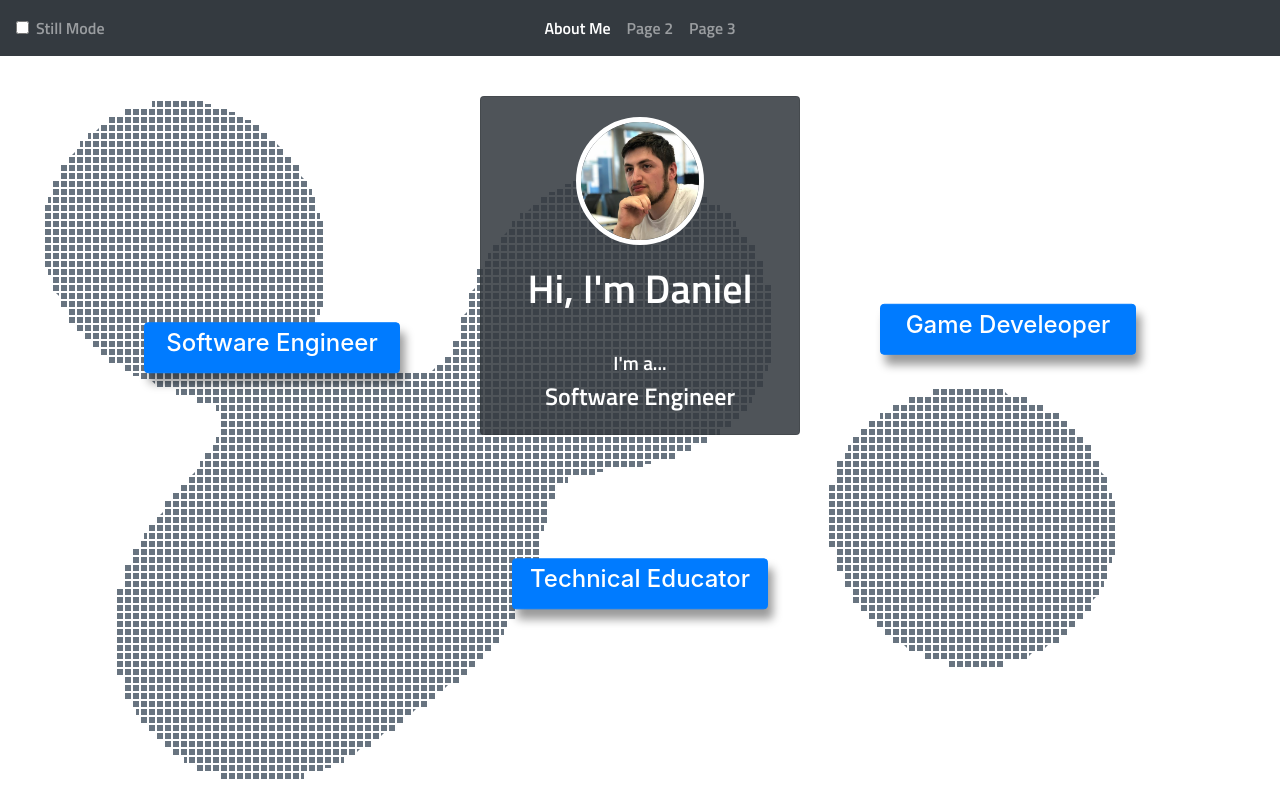
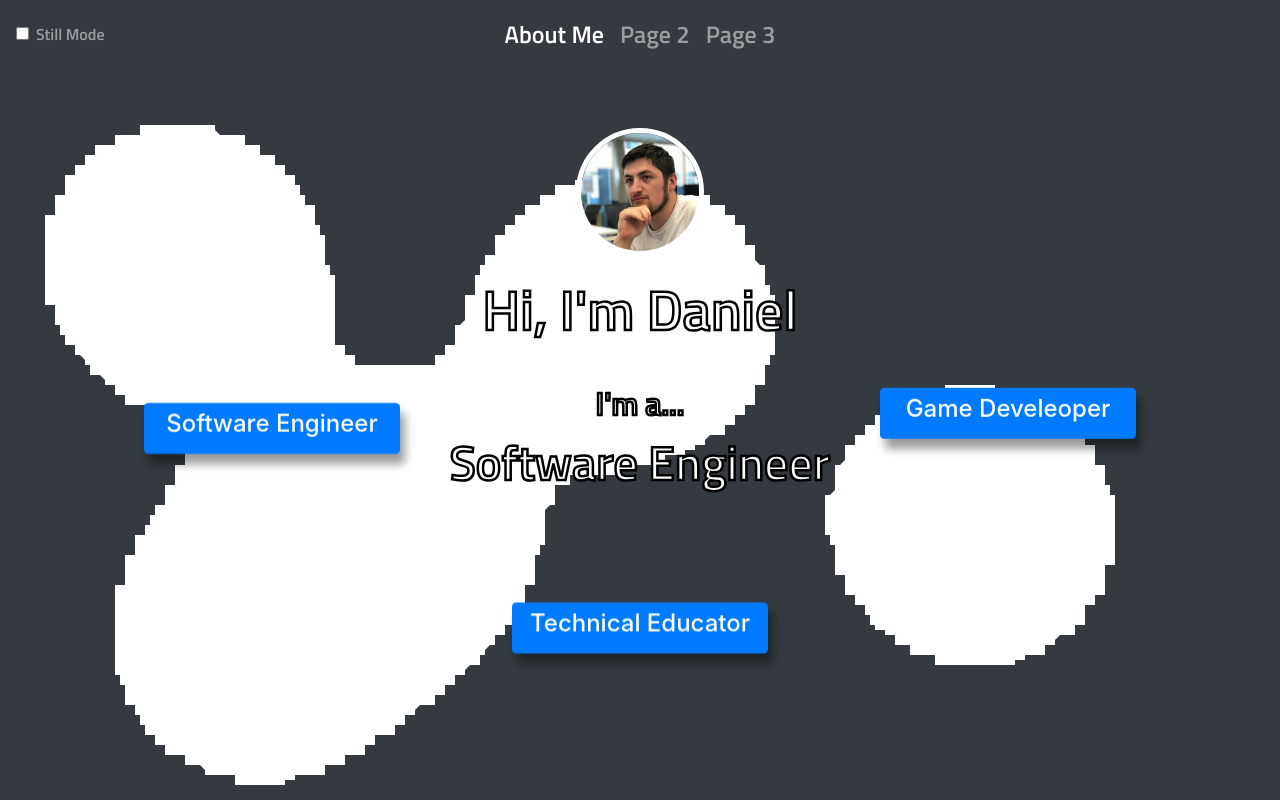
Before and after one commit to DanielCordell/Portfolio, a React (Create React App) app: page / in a window 1280 px wide. Built offline with nearby package versions, Linux system fonts and the light colour scheme.

Commit message:
Think I'm happy with something

```diff
--- a/src/components/App.js
+++ b/src/components/App.js
@@ -27,7 +27,7 @@ function App() {
   const [stillMode, setStillMode] = useState(false);
 
   return (
-    <Router>
+    <Router  style={{overflow: "overlay"}} >
       <div>
         <Background colourSchemes={colourSchemes} colourSchemeIndex={colourSchemeIndex} stillMode={stillMode}/>
         <NavBar pages={pages} setStillMode={setStillMode}/>
--- a/src/components/Background.js
+++ b/src/components/Background.js
@@ -11,7 +11,7 @@ class Background extends React.Component {
 
   INTERVAL_MILLIS = 15;
 
-  MULTIPLIER = 2
+  MULTIPLIER = 2;
 
   colourScheme = null;
 
@@ -60,7 +60,8 @@ class Background extends React.Component {
     if (!this.canvasRef.current) return;
     const ctx = this.canvasRef.current.getContext('2d');
     ctx.clearRect(0, 0, this.state.width * this.MULTIPLIER, this.state.height * this.MULTIPLIER);
-
+    ctx.fillStyle = "#343a40";
+    ctx.fillRect(0, 0, this.state.width * this.MULTIPLIER, this.state.height * this.MULTIPLIER);
     // Update circles
     if (!this.props.stillMode) this.circles.forEach(circle => {
       // Move Circle
@@ -80,15 +81,15 @@ class Background extends React.Component {
         circle.y = this.state.height - circle.radius;
         circle.velY *= -1;
       }
-      else if (circle.y < circle.radius + 56) {
-        circle.y = circle.radius + 56;
+      else if (circle.y < circle.radius + 68) {
+        circle.y = circle.radius + 68;
         circle.velY *= -1;
       }
     });
 
     // Draw points
-    for (let x = 0; x <= this.state.width; x += 8) {
-      for (let y = 0; y <= this.state.height; y += 8) {
+    for (let x = 0; x <= this.state.width; x += 10) {
+      for (let y = 0; y <= this.state.height; y += 10) {
         const metaballData = this.getMetaballData(x, y);
         const marchingBinary = this.calculateMarching(x, y);
 
@@ -121,7 +122,7 @@ class Background extends React.Component {
       return abcd.map(it => Math.round(Math.sqrt(it)));
       */
 
-    return [104,116,128];
+    return [255,255,255];
   }
 
   getMetaballData = (x, y) => {
@@ -139,21 +140,21 @@ class Background extends React.Component {
   drawCell = (ctx, x, y, metaballData, marchingBinary) => {
     let coords = []
     switch (marchingBinary) {
-      case 1: coords = [{x: x-3, y}, {x, y: y+3}, {x: x-3, y: y+3}]; break;
-      case 2: coords = [{x: x+3, y}, {x, y: y+3}, {x: x+3, y: y+3}]; break;
-      case 3: coords = [{x: x-3, y}, {x: x+3, y}, {x: x+3, y: y+3}, {x: x-3, y: y+3}]; break;
-      case 4: coords = [{x: x+3, y}, {x, y: y-3}, {x: x+3, y: y-3}]; break;
-      case 5: coords = [{x: x-3, y: y+3}, {x: x-3, y}, {x, y: y-3}, {x: x+3, y: y-3}, {x: x+3, y}, {x, y: y+3}]; break;
-      case 6: coords = [{x: x+3, y: y+3}, {x, y: y+3}, {x, y: y-3}, {x: x+3, y: y-3}]; break;
-      case 7: coords = [{x: x-3, y: y+3}, {x, y: y+3}, {x, y: y-3}, {x: x+3, y: y-3}, {x: x+3, y: y+3}]; break;
-      case 8: coords = [{x: x-3, y: y-3}, {x, y: y-3}, {x: x-3, y}]; break;
-      case 9: coords = [{x: x-3, y: y+3}, {x, y: y+3}, {x, y: y-3}, {x: x-3, y: y-3}]; break;
-      case 10: coords = [{x: x+3, y: y+3}, {x: x+3, y}, {x, y: y-3}, {x: x-3, y: y-3}, {x: x-3, y}, {x, y: y+3}]; break;
-      case 11: coords = [{x: x+3, y: y+3}, {x, y: y+3}, {x, y: y-3}, {x: x-3, y: y-3}, {x: x-3, y: y+3}]; break;
-      case 12: coords = [{x: x-3, y}, {x: x+3, y}, {x: x+3, y: y-3}, {x: x-3, y: y-3}]; break;
-      case 13: coords = [{x: x+3, y: y-3}, {x, y: y-3}, {x, y: y+3}, {x: x-3, y: y+3}, {x: x-3, y: y-3}]; break;
-      case 14: coords = [{x: x-3, y: y-3}, {x, y: y-3}, {x, y: y+3}, {x: x+3, y: y+3}, {x: x+3, y: y-3}]; break;
-      case 15: coords = [{x: x-3, y: y-3}, {x: x+3, y: y-3}, {x: x+3, y: y+3}, {x: x-3, y: y+3}]; break;
+      case 1: coords = [{x: x-5, y}, {x, y: y+5}, {x: x-5, y: y+5}]; break;
+      case 2: coords = [{x: x+5, y}, {x, y: y+5}, {x: x+5, y: y+5}]; break;
+      case 3: coords = [{x: x-5, y}, {x: x+5, y}, {x: x+5, y: y+5}, {x: x-5, y: y+5}]; break;
+      case 4: coords = [{x: x+5, y}, {x, y: y-5}, {x: x+5, y: y-5}]; break;
+      case 5: coords = [{x: x-5, y: y+5}, {x: x-5, y}, {x, y: y-5}, {x: x+5, y: y-5}, {x: x+5, y}, {x, y: y+5}]; break;
+      case 6: coords = [{x: x+5, y: y+5}, {x, y: y+5}, {x, y: y-5}, {x: x+5, y: y-5}]; break;
+      case 7: coords = [{x: x-5, y: y+5}, {x, y: y+5}, {x, y: y-5}, {x: x+5, y: y-5}, {x: x+5, y: y+5}]; break;
+      case 8: coords = [{x: x-5, y: y-5}, {x, y: y-5}, {x: x-5, y}]; break;
+      case 9: coords = [{x: x-5, y: y+5}, {x, y: y+5}, {x, y: y-5}, {x: x-5, y: y-5}]; break;
+      case 10: coords = [{x: x+5, y: y+5}, {x: x+5, y}, {x, y: y-5}, {x: x-5, y: y-5}, {x: x-5, y}, {x, y: y+5}]; break;
+      case 11: coords = [{x: x+5, y: y+5}, {x, y: y+5}, {x, y: y-5}, {x: x-5, y: y-5}, {x: x-5, y: y+5}]; break;
+      case 12: coords = [{x: x-5, y}, {x: x+5, y}, {x: x+5, y: y-5}, {x: x-5, y: y-5}]; break;
+      case 13: coords = [{x: x+5, y: y-5}, {x, y: y-5}, {x, y: y+5}, {x: x-5, y: y+5}, {x: x-5, y: y-5}]; break;
+      case 14: coords = [{x: x-5, y: y-5}, {x, y: y-5}, {x, y: y+5}, {x: x+5, y: y+5}, {x: x+5, y: y-5}]; break;
+      case 15: coords = [{x: x-5, y: y-5}, {x: x+5, y: y-5}, {x: x+5, y: y+5}, {x: x-5, y: y+5}]; break;
       default: break;
     }
     if (coords.length == 0) return;
--- a/src/components/FloatyButton.js
+++ b/src/components/FloatyButton.js
@@ -6,7 +6,7 @@ class FloatyButton extends React.Component {
 
   constructor(props) {
     super(props);
-    this.state = { hover: true, flyingIn: true };
+    this.state = { hover: true, flyingIn: !props.stillMode };
   }
 
   componentWillReceiveProps(nextProps) {
@@ -39,7 +39,7 @@ class FloatyButton extends React.Component {
     box-shadow: 5px 10px 10px rgba(0, 0, 0, 0.4);
     width: 16em;
     animation-play-state: ${props => props.hover && !props.stillmode ? "running" : "paused"};
-    animation-delay: ${props => props.flyingin ? "" : "0s!important"}
+    animation-delay: ${props => props.flyingin ? "initial" : "0s!important"};
     will-change: transform;
   `
 
--- a/src/components/IntroBox.js
+++ b/src/components/IntroBox.js
@@ -13,12 +13,15 @@ class IntroBox extends React.Component {
     `;
 
   StyledCard = styled(Card)`
-    width: 40vw;
-    max-width: 20em;
+    width: 60vw;
+    max-width: 40em;
     margin-top: 5vh;
     text-align: center;
-    background-color: #343a40dd !important;
-  `;
+    background-color: #ffffff00 !important;
+    -webkit-text-stroke-width: 2.5px;
+    -webkit-text-stroke-color: black;
+    border: none !important;
+    `;
 
   StyledImage = styled(Image).attrs(props => ({src: props.image, roundedCircle: true, fluid: true}))`
     width: 8em;
@@ -33,9 +36,9 @@ class IntroBox extends React.Component {
         <this.StyledCard className="align-middle text-white mx-auto d-block">
         <this.StyledImage image={face}/>
         <Card.Body>
-          <Card.Title><h1>Hi, I'm Daniel</h1></Card.Title>
+          <Card.Title style={{fontSize: "3.5rem"}}>Hi, I'm Daniel</Card.Title>
             <Card.Text>
-              <br/><span style={{fontSize: "1.2em"}}>I'm a...</span><br/><span style={{fontSize: "1.5em"}}>{this.props.text}</span>
+              <br/><span style={{fontSize: "2rem"}}>I'm a...</span><br/><span style={{fontSize: "3rem"}}>{this.props.text}</span>
             </Card.Text>
           </Card.Body>
         </this.StyledCard>
--- a/src/components/Main.js
+++ b/src/components/Main.js
@@ -5,7 +5,7 @@ import FloatyButton from "./FloatyButton";
 const buttonDetails = [
   { style: { float: "left",  marginLeft: "9em",   marginTop: "-10em", animationDelay: "-0.6s" }, text: "Software Engineer" },
   { style: { float: "right", marginRight: "9em", marginTop: "-10em", animationDelay: "-0s" }, text: "Game Develeoper" },
-  { style: { margin: "5em auto 0", display: "block",  animationDelay: "-0.3s", position: "absolute", left: "0", "right": "0"}, text: "Technical Educator" }
+  { style: { margin: "3em auto 0", display: "block",  animationDelay: "-0.3s", position: "absolute", left: "0", "right": "0"}, text: "Technical Educator" }
 ]
 
 export default function Main(props) {
--- a/src/components/NavBar.js
+++ b/src/components/NavBar.js
@@ -22,7 +22,7 @@ export default function NavBar(props) {
       <StyledFormCheck aria-label="Enable Still Mode" id="stillmode" label="Still Mode" style={{ userSelect: "none" }} onChange={(e) => props.setStillMode(e.target.checked)}/>
       <Nav style={{ flex: "auto" }} className="justify-content-center">
         {props.pages.map(page =>
-          <Nav.Link key={page.path} as={Link} to={page.path} active={page.path === pathName}>{page.name}</Nav.Link>
+          <Nav.Link style={{ fontSize: "1.5rem" }}key={page.path} as={Link} to={page.path} active={page.path === pathName}>{page.name}</Nav.Link>
         )}
       </Nav>
     </Navbar>
--- a/src/index.css
+++ b/src/index.css
@@ -5,6 +5,7 @@ body {
     sans-serif;
   -webkit-font-smoothing: antialiased;
   -moz-osx-font-smoothing: grayscale;
+  overflow: hidden;
 }
 
 code {
```
